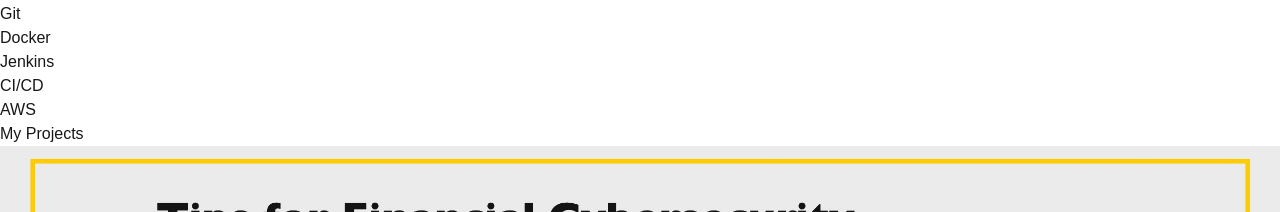
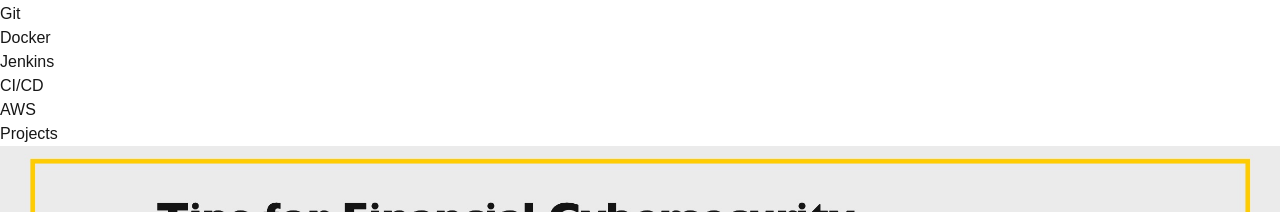
Before and after one commit to stellafu88/my-portfolio, a Next.js app: page / in a window 1280 px wide. Shown: the part 927-1139 px from the top of the page. Built offline with nearby package versions, Linux system fonts and the light colour scheme.

Commit message:
Update projects section title

```diff
--- a/src/app/_components/Projects.tsx
+++ b/src/app/_components/Projects.tsx
@@ -19,7 +19,7 @@
   return (
     <section id="projects" className="py-20 bg-purple-950">
       <div className="container mx-auto p-4">
-        <h2 className="text-4xl font-bold text-center mb-8">My Projects</h2>
+        <h2 className="text-4xl font-bold text-center mb-8">Projects</h2>
         <div className="grid grid-cols-1 md:grid-cols-2 gap-8">
           {projects.map((project, index) => (
             <div key={index} className="bg-purple-900 p-6 rounded-lg shadow-lg">
```
